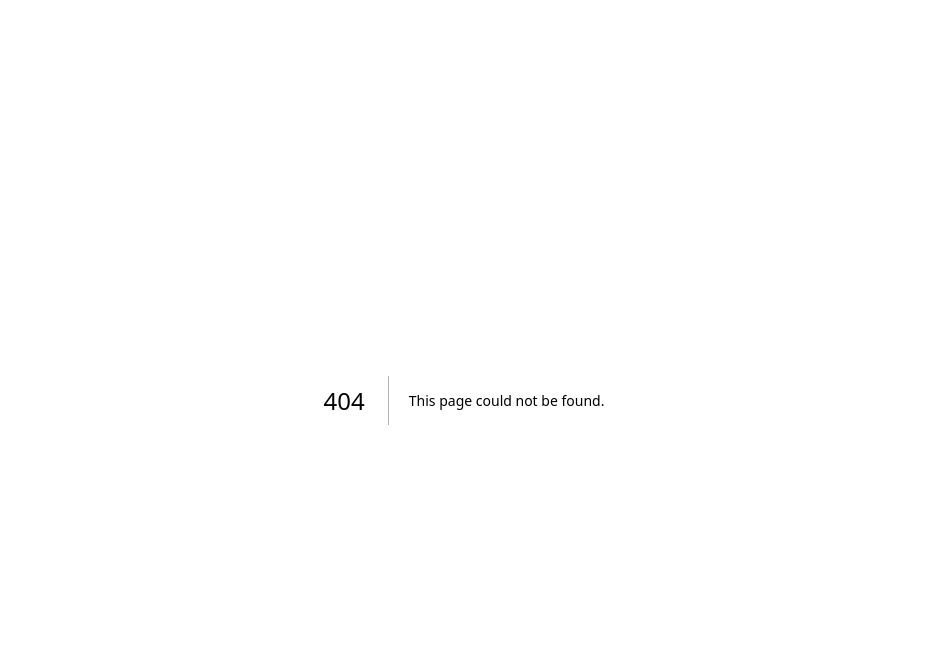
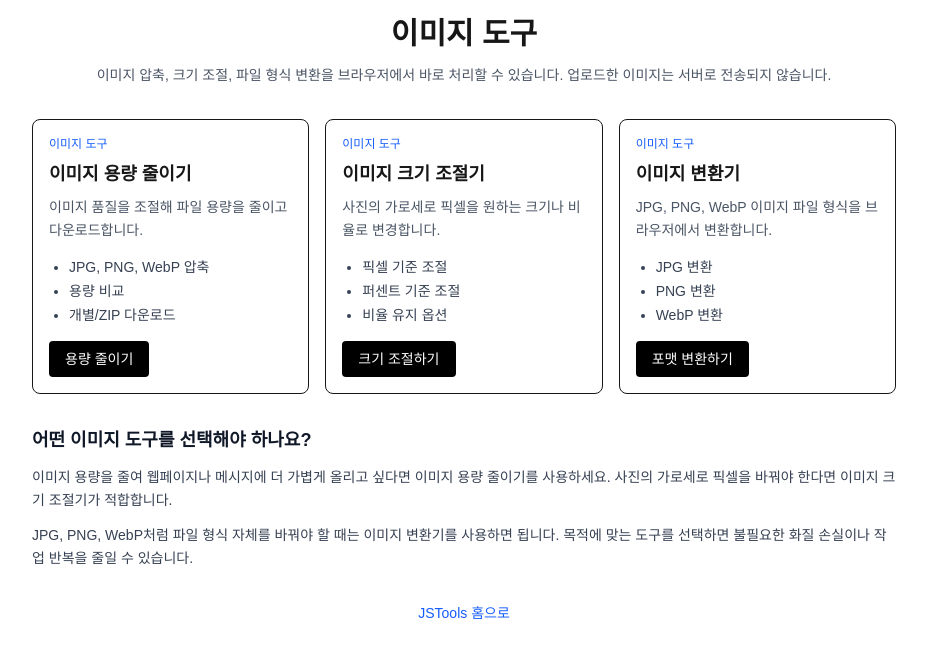
Before and after one commit to baezzaes/jstools, a Next.js app: page /tools/image in a window 1280 px wide. Before the commit this address had no page. Shown: the top 658 px of the page, without its empty margins (176-1103 px from the left). Built offline with nearby package versions, Linux system fonts and the light colour scheme.

Commit message:
feat: add image tools category page

```diff
--- a/src/app/page.tsx
+++ b/src/app/page.tsx
@@ -113,6 +113,9 @@ export default function Home() {
         </div>
 
         <div className="border rounded-xl p-4 shadow-sm space-y-2">
+          <a href="/tools/image" className="text-xs font-medium text-blue-600 hover:underline">
+            이미지 도구
+          </a>
           <h2 className="text-xl font-semibold">🖼️ 이미지 용량 줄이기</h2>
           <p className="text-sm text-gray-600">
             JPG, PNG, WEBP 이미지를 브라우저에서 압축하고 ZIP으로 다운로드합니다.
@@ -126,6 +129,9 @@ export default function Home() {
         </div>
 
         <div className="border rounded-xl p-4 shadow-sm space-y-2">
+          <a href="/tools/image" className="text-xs font-medium text-blue-600 hover:underline">
+            이미지 도구
+          </a>
           <h2 className="text-xl font-semibold">📐 이미지 크기 조절기</h2>
           <p className="text-sm text-gray-600">
             JPG, PNG, WEBP 이미지의 가로세로 크기를 픽셀 또는 퍼센트 기준으로 변경합니다.
@@ -139,6 +145,9 @@ export default function Home() {
         </div>
 
         <div className="border rounded-xl p-4 shadow-sm space-y-2">
+          <a href="/tools/image" className="text-xs font-medium text-blue-600 hover:underline">
+            이미지 도구
+          </a>
           <h2 className="text-xl font-semibold">🔁 이미지 변환기</h2>
           <p className="text-sm text-gray-600">
             JPG, PNG, WebP 이미지 파일 형식을 브라우저에서 변환하고 ZIP으로 다운로드합니다.
--- /dev/null
+++ b/src/app/tools/image/page.tsx
@@ -0,0 +1,148 @@
+import type { Metadata } from 'next'
+import Link from 'next/link'
+import { JsonLd } from '@/components/JsonLd'
+import { imageCompressorTool, imageConverterTool, imageResizerTool } from '@/data/tools'
+import { absoluteUrl, SITE_NAME, SITE_URL } from '@/lib/seo'
+
+const imageTools = [
+  {
+    tool: imageCompressorTool,
+    description: '이미지 품질을 조절해 파일 용량을 줄이고 다운로드합니다.',
+    features: ['JPG, PNG, WebP 압축', '용량 비교', '개별/ZIP 다운로드'],
+    cta: '용량 줄이기',
+  },
+  {
+    tool: imageResizerTool,
+    description: '사진의 가로세로 픽셀을 원하는 크기나 비율로 변경합니다.',
+    features: ['픽셀 기준 조절', '퍼센트 기준 조절', '비율 유지 옵션'],
+    cta: '크기 조절하기',
+  },
+  {
+    tool: imageConverterTool,
+    description: 'JPG, PNG, WebP 이미지 파일 형식을 브라우저에서 변환합니다.',
+    features: ['JPG 변환', 'PNG 변환', 'WebP 변환'],
+    cta: '포맷 변환하기',
+  },
+]
+
+const pageTitle = '이미지 도구 - 압축, 크기 조절, JPG PNG WebP 변환 | JSTools'
+const pageDescription =
+  '이미지 용량 줄이기, 사진 크기 조절, JPG·PNG·WebP 포맷 변환 도구를 브라우저에서 무료로 사용하세요. 이미지는 서버로 전송되지 않습니다.'
+const pageUrl = absoluteUrl('/tools/image')
+
+export const metadata: Metadata = {
+  metadataBase: new URL(SITE_URL),
+  title: pageTitle,
+  description: pageDescription,
+  alternates: {
+    canonical: pageUrl,
+  },
+  openGraph: {
+    title: pageTitle,
+    description: pageDescription,
+    url: pageUrl,
+    siteName: SITE_NAME,
+    type: 'website',
+    locale: 'ko_KR',
+  },
+  twitter: {
+    card: 'summary',
+    title: pageTitle,
+    description: pageDescription,
+  },
+}
+
+function buildBreadcrumbSchema() {
+  return {
+    '@context': 'https://schema.org',
+    '@type': 'BreadcrumbList',
+    '@id': `${pageUrl}#breadcrumb`,
+    itemListElement: [
+      {
+        '@type': 'ListItem',
+        position: 1,
+        name: SITE_NAME,
+        item: absoluteUrl('/'),
+      },
+      {
+        '@type': 'ListItem',
+        position: 2,
+        name: '이미지 도구',
+        item: pageUrl,
+      },
+    ],
+  }
+}
+
+function buildItemListSchema() {
+  return {
+    '@context': 'https://schema.org',
+    '@type': 'ItemList',
+    '@id': `${pageUrl}#itemlist`,
+    name: '이미지 도구',
+    itemListElement: imageTools.map(({ tool }, index) => ({
+      '@type': 'ListItem',
+      position: index + 1,
+      name: tool.name,
+      url: absoluteUrl(tool.path),
+    })),
+  }
+}
+
+export default function ImageToolsPage() {
+  return (
+    <div className="max-w-4xl mx-auto p-4 space-y-8">
+      <JsonLd id="image-tools-breadcrumb-schema" data={buildBreadcrumbSchema()} />
+      <JsonLd id="image-tools-itemlist-schema" data={buildItemListSchema()} />
+
+      <header className="space-y-3 text-center">
+        <h1 className="text-3xl font-bold">이미지 도구</h1>
+        <p className="text-sm text-gray-600 leading-relaxed">
+          이미지 압축, 크기 조절, 파일 형식 변환을 브라우저에서 바로 처리할 수 있습니다. 업로드한 이미지는
+          서버로 전송되지 않습니다.
+        </p>
+      </header>
+
+      <section className="grid gap-4 md:grid-cols-3">
+        {imageTools.map(({ tool, description, features, cta }) => (
+          <article key={tool.id} className="rounded-lg border p-4 space-y-4 bg-white">
+            <div className="space-y-2">
+              <p className="text-xs font-medium text-blue-600">이미지 도구</p>
+              <h2 className="text-lg font-semibold">{tool.name}</h2>
+              <p className="text-sm text-gray-600 leading-relaxed">{description}</p>
+            </div>
+            <ul className="list-disc space-y-1 pl-5 text-sm text-gray-700">
+              {features.map((feature) => (
+                <li key={feature}>{feature}</li>
+              ))}
+            </ul>
+            <Link
+              href={tool.path}
+              className="inline-block rounded bg-black px-4 py-2 text-sm text-white transition hover:bg-gray-800"
+            >
+              {cta}
+            </Link>
+          </article>
+        ))}
+      </section>
+
+      <section className="space-y-3 text-sm text-gray-700 leading-relaxed">
+        <h2 className="text-lg font-semibold text-gray-900">어떤 이미지 도구를 선택해야 하나요?</h2>
+        <p>
+          이미지 용량을 줄여 웹페이지나 메시지에 더 가볍게 올리고 싶다면 이미지 용량 줄이기를 사용하세요. 사진의
+          가로세로 픽셀을 바꿔야 한다면 이미지 크기 조절기가 적합합니다.
+        </p>
+        <p>
+          JPG, PNG, WebP처럼 파일 형식 자체를 바꿔야 할 때는 이미지 변환기를 사용하면 됩니다. 목적에 맞는 도구를
+          선택하면 불필요한 화질 손실이나 작업 반복을 줄일 수 있습니다.
+        </p>
+      </section>
+
+      <div className="text-center">
+        <Link href="/" className="text-sm text-blue-600 hover:underline">
+          JSTools 홈으로
+        </Link>
+      </div>
+    </div>
+  )
+}
--- a/src/data/tools.ts
+++ b/src/data/tools.ts
@@ -415,7 +415,7 @@ export const imageCompressorTool: ToolDefinition = {
     'JPG, JPEG, PNG, WEBP 이미지를 서버 업로드 없이 브라우저에서 압축하고 개별 다운로드 또는 ZIP 다운로드할 수 있는 무료 이미지 압축 도구입니다. PNG는 품질 압축을 위해 WebP로 변환됩니다.',
   path: '/tools/image/image-compressor',
   categoryName: '이미지 도구',
-  categoryPath: '/tools',
+  categoryPath: '/tools/image',
   keywords: [
     '이미지 용량 줄이기',
     '이미지 압축',
@@ -451,7 +451,7 @@ export const imageCompressorTool: ToolDefinition = {
       },
     ],
   },
-  relatedTools: [related.imageConverter, related.imageResizer, related.qrCodeGenerator],
+  relatedTools: [related.imageResizer, related.imageConverter, related.qrCodeGenerator],
 }
 
 export const imageResizerTool: ToolDefinition = {
@@ -462,7 +462,7 @@ export const imageResizerTool: ToolDefinition = {
     'JPG, PNG, WEBP 이미지를 서버 업로드 없이 브라우저에서 크기 조절하고, 픽셀 또는 퍼센트 기준으로 여러 이미지를 한 번에 리사이즈할 수 있는 무료 도구입니다.',
   path: '/tools/image/image-resizer',
   categoryName: '이미지 도구',
-  categoryPath: '/tools',
+  categoryPath: '/tools/image',
   keywords: [
     '이미지 크기 조절',
     '사진 크기 조절',
@@ -503,7 +503,7 @@ export const imageResizerTool: ToolDefinition = {
       },
     ],
   },
-  relatedTools: [related.imageConverter, related.imageCompressor, related.qrCodeGenerator],
+  relatedTools: [related.imageCompressor, related.imageConverter, related.qrCodeGenerator],
 }
 
 export const imageConverterTool: ToolDefinition = {
@@ -514,7 +514,7 @@ export const imageConverterTool: ToolDefinition = {
     'JPG, JPEG, PNG, WebP 이미지를 서버 업로드 없이 브라우저에서 변환하고, 개별 파일 또는 ZIP으로 다운로드할 수 있는 무료 이미지 포맷 변환 도구입니다.',
   path: '/tools/image/image-converter',
   categoryName: '이미지 도구',
-  categoryPath: '/tools',
+  categoryPath: '/tools/image',
   keywords: [
     '이미지 변환',
     '이미지 포맷 변환',
```
Also changed, not shown: 1 other file (tests, documents, lock files or other folders).
